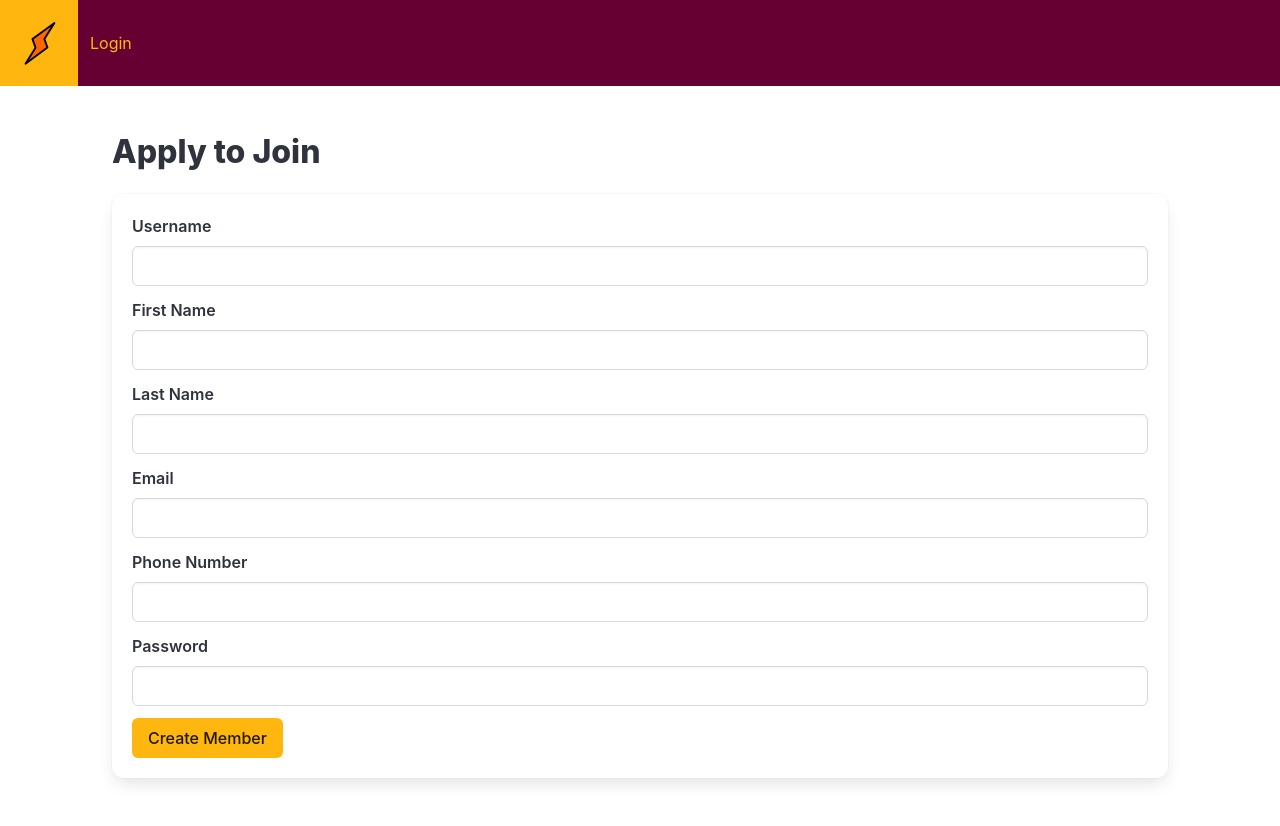
After one commit to vanceb/bowls_club, a Flask app: page /add_member in a window 1280 px wide. The commit adds this page. Run offline with Flask 3, Linux system fonts and the light colour scheme.

Commit message:
Initial implementation of apply to join functionality

```diff
--- a/app/forms.py
+++ b/app/forms.py
@@ -1,9 +1,18 @@
 from flask_wtf import FlaskForm
 from wtforms import StringField, PasswordField, BooleanField, SubmitField
-from wtforms.validators import DataRequired
+from wtforms.validators import DataRequired, Email, Length, Optional
 
 class LoginForm(FlaskForm):
     username = StringField('Username', validators=[DataRequired()])
     password = PasswordField('Password', validators=[DataRequired()])
     remember_me = BooleanField('Remember Me')
     submit = SubmitField('Sign In')
+
+class MemberForm(FlaskForm):
+    username = StringField('Username', validators=[DataRequired(), Length(max=64)])
+    firstname = StringField('First Name', validators=[DataRequired(), Length(max=64)])
+    lastname = StringField('Last Name', validators=[DataRequired(), Length(max=64)])
+    email = StringField('Email', validators=[DataRequired(), Email(), Length(max=120)])
+    phone = StringField('Phone Number', validators=[Optional(), Length(max=15)])
+    password = PasswordField('Password', validators=[DataRequired(), Length(min=6)])
+    submit = SubmitField('Create Member')
--- a/app/routes.py
+++ b/app/routes.py
@@ -1,10 +1,10 @@
 from flask import render_template, flash, redirect, url_for, request
-from app import app
-from app.forms import LoginForm
+from app import app, db
+from app.forms import LoginForm, MemberForm
 from flask_login import current_user, login_user, logout_user, login_required
 from urllib.parse import urlsplit
 import sqlalchemy as sa
-from app import db
+from werkzeug.security import generate_password_hash
 from app.models import Member
 
 
@@ -15,9 +15,7 @@ def index():
     return render_template('index.html', title='Home', menu_items=app.config['MENU_ITEMS'])
 
 
-
 @app.route('/login', methods=['GET', 'POST'])
-
 def login():
     if current_user.is_authenticated:
         return redirect(url_for('index'))
@@ -38,7 +36,27 @@ def login():
 
 
 @app.route('/logout')
-
 def logout():
     logout_user()
     return redirect(url_for('index'))
+
+
+@app.route('/add_member', methods=['GET', 'POST'])
+def add_member():
+    form = MemberForm()
+    if form.validate_on_submit():
+        # Create a new Member instance
+        new_member = Member(
+            username=form.username.data,
+            firstname=form.firstname.data,
+            lastname=form.lastname.data,
+            email=form.email.data,
+            phone=form.phone.data,
+            password_hash=generate_password_hash(form.password.data)
+        )
+        # Add to the database
+        db.session.add(new_member)
+        db.session.commit()
+        flash(f'Joining application submitted for {form.firstname.data} {form.surname.data}', 'success')
+        return redirect(url_for('index'))  # Redirect to the homepage or another page
+    return render_template('add_member.html', form=form)
--- /dev/null
+++ b/app/templates/add_member.html
@@ -0,0 +1,67 @@
+{% extends "base.html" %}
+
+{% block content %}
+    <h1 class="title">Apply to Join</h1>
+    <form action="" class="box" method="post" novalidate>
+        {{ form.hidden_tag() }}
+        <div class="field">
+            <label class="label">{{ form.username.label }}</label>
+            <div class="control">
+                {{ form.username(size=32, class_="input") }}
+            </div>
+            {% for error in form.username.errors %}
+            <p class="help is-danger">{{ error }}</p>
+            {% endfor %}
+        </div>
+        <div class="field">
+            <label class="label">{{ form.firstname.label }}</label>
+            <div class="control">
+                {{ form.firstname(size=32, class_="input") }}
+            </div>
+            {% for error in form.firstname.errors %}
+            <p class="help is-danger">{{ error }}</p>
+            {% endfor %}
+        </div>
+        <div class="field">
+            <label class="label">{{ form.lastname.label }}</label>
+            <div class="control">
+                {{ form.lastname(size=32, class_="input") }}
+            </div>
+            {% for error in form.lastname.errors %}
+            <p class="help is-danger">{{ error }}</p>
+            {% endfor %}
+        </div>
+        <div class="field">
+            <label class="label">{{ form.email.label }}</label>
+            <div class="control">
+                {{ form.email(size=32, class_="input") }}
+            </div>
+            {% for error in form.email.errors %}
+            <p class="help is-danger">{{ error }}</p>
+            {% endfor %}
+        </div>
+        <div class="field">
+            <label class="label">{{ form.phone.label }}</label>
+            <div class="control">
+                {{ form.phone(size=32, class_="input") }}
+            </div>
+            {% for error in form.phone.errors %}
+            <p class="help is-danger">{{ error }}</p>
+            {% endfor %}
+        </div>
+        <div class="field">
+            <label class="label">{{ form.password.label }}</label>
+            <div class="control">
+                {{ form.password(size=32, class_="input") }}
+            </div>
+            {% for error in form.password.errors %}
+            <p class="help is-danger">{{ error }}</p>
+            {% endfor %}
+        </div>
+        <div class="field">
+            <div class="control">
+                {{ form.submit(class_="button is-primary") }}
+            </div>
+        </div>
+    </form>
+{% endblock %}
--- a/app/templates/login.html
+++ b/app/templates/login.html
@@ -36,4 +36,7 @@
             </div>
         </div>
     </form>
+    <p class="mt-3">
+        Don't have an account? <a href="{{ url_for('add_member') }}">Apply to join</a>.
+    </p>
 {% endblock %}
```
